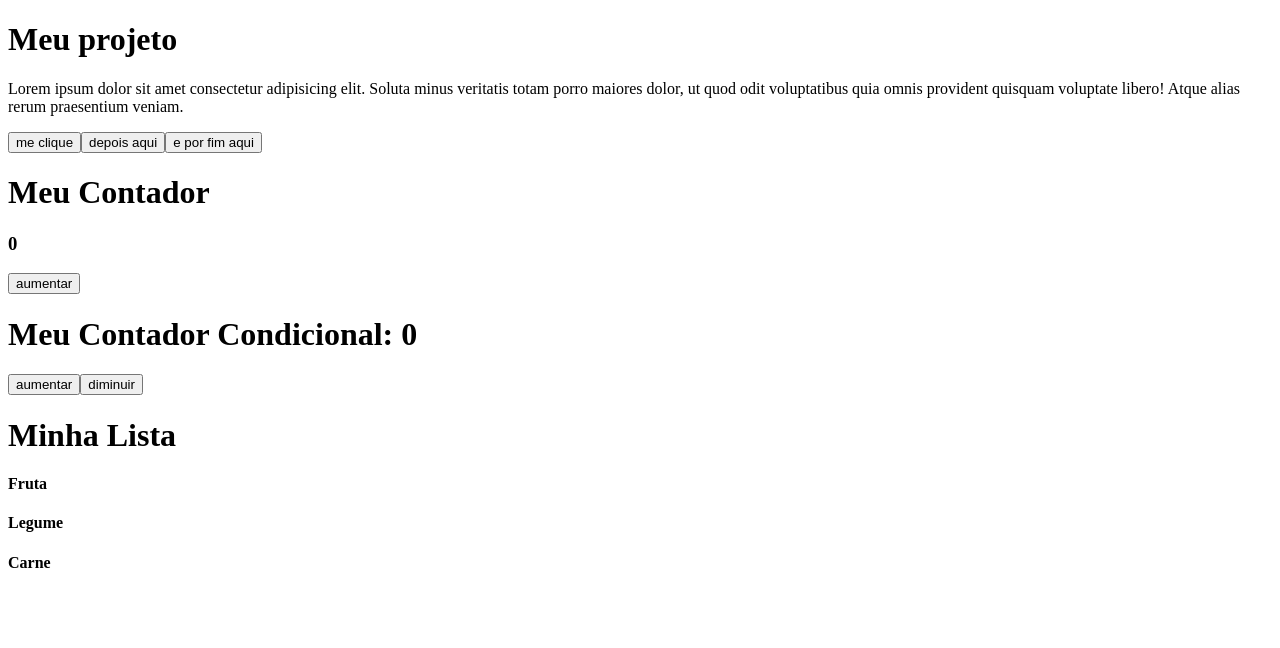
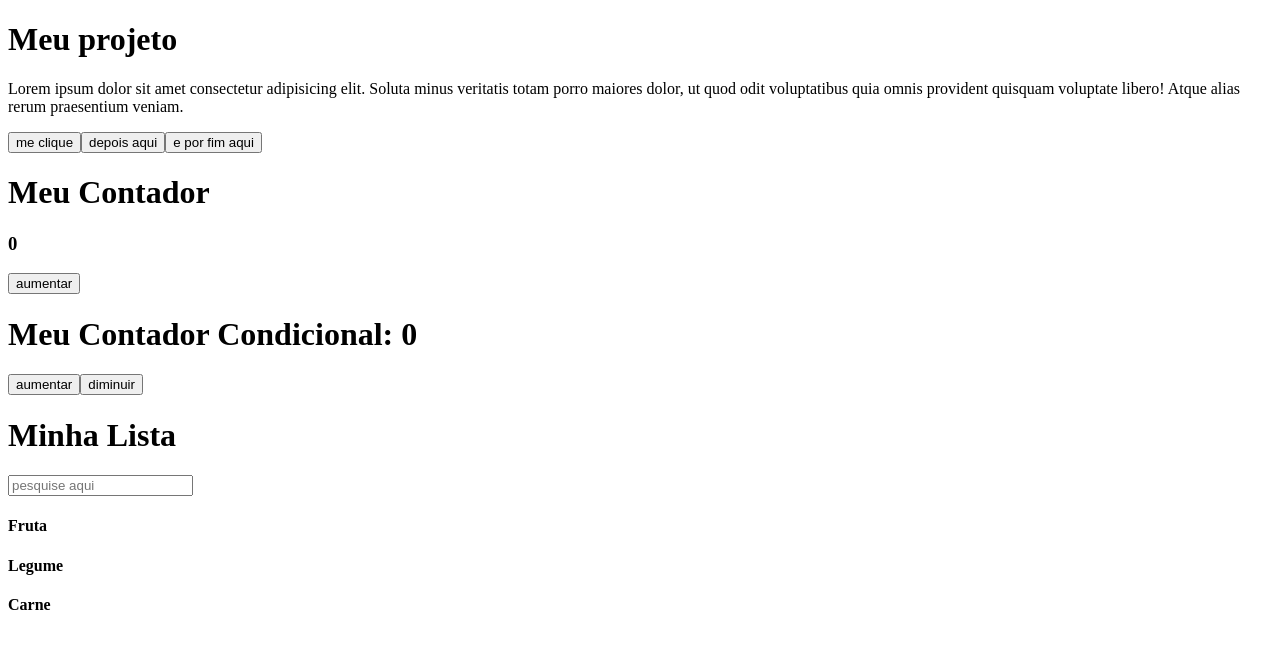
Before and after one commit to JassonJr/primeiros-passos-ada-react, a React (Vite) app: page / in a window 1280 px wide. Shown: the top 648 px of the page. Built offline with nearby package versions, Linux system fonts and the light colour scheme.

Commit message:
use effect

```diff
--- a/src/components/ListasChaves.jsx
+++ b/src/components/ListasChaves.jsx
@@ -1,3 +1,6 @@
+import { useEffect } from "react";
+import { useState } from "react";
+
 const minhaLista = [
   { id: "1", value: "Fruta" },
   { id: "2", value: "Legume" },
@@ -13,10 +16,27 @@ function ListasChaves() {
   //   <h4 key="5">Item 5</h4>,
   // ];
 
+  const [produtos, setProdutos] = useState(minhaLista);
+  const [pesquisa, setPesquisa] = useState("");
+
+  useEffect(() => {
+    if (pesquisa) {
+      const novaLista = minhaLista.filter((item) => {
+        return item.value.toLowerCase().includes(pesquisa.toLowerCase());
+      });
+      setProdutos(novaLista);
+    } else setProdutos(minhaLista);
+  }, [pesquisa]);
+
   return (
     <div>
       <h1>Minha Lista</h1>
-      {minhaLista.map((item) => {
+      <input
+        value={pesquisa}
+        onChange={(e) => setPesquisa(e.target.value)}
+        placeholder="pesquise aqui"
+      ></input>
+      {produtos.map((item) => {
         return (
           <div key={item.id}>
             <h4>{item.value}</h4>
```
